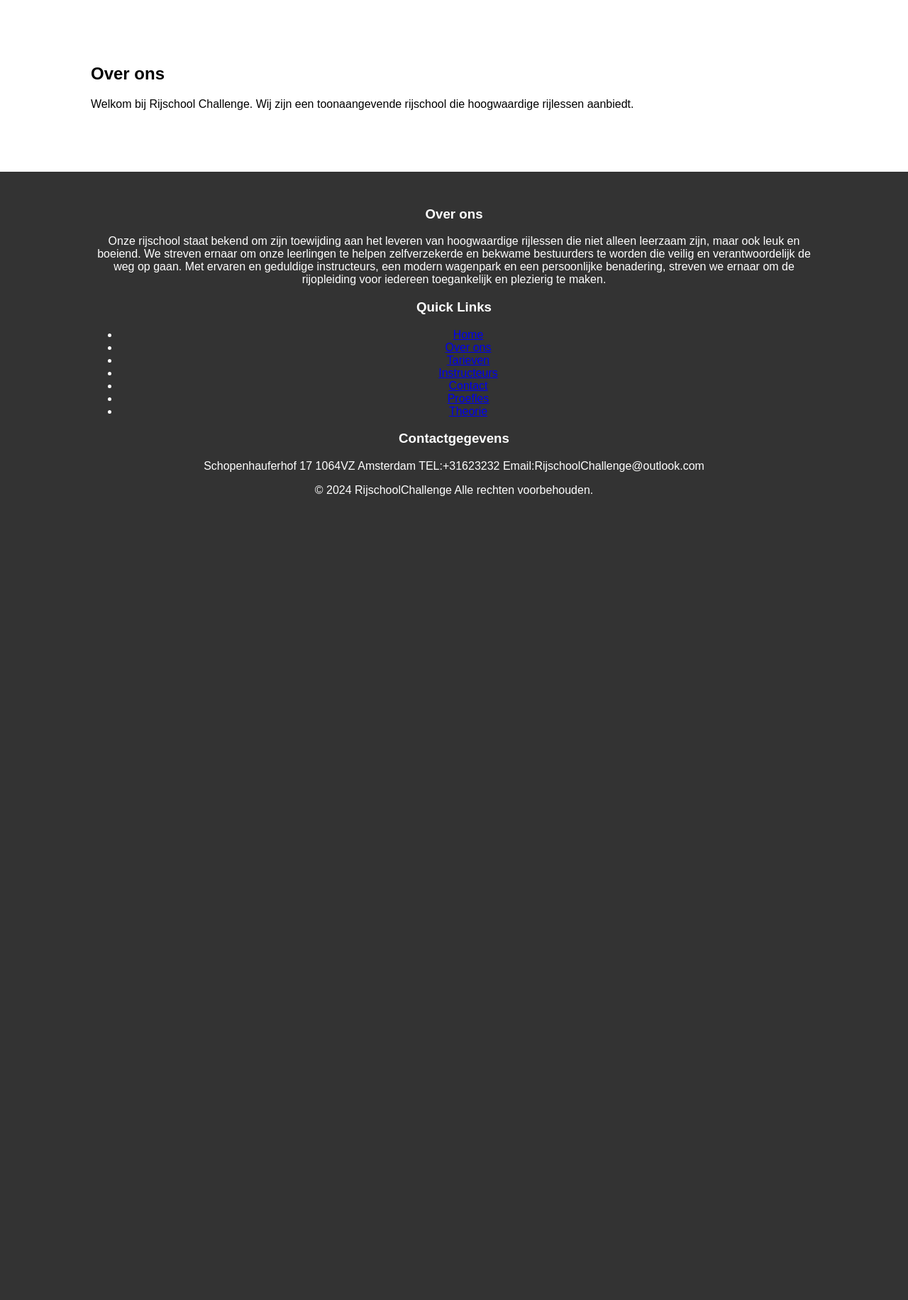
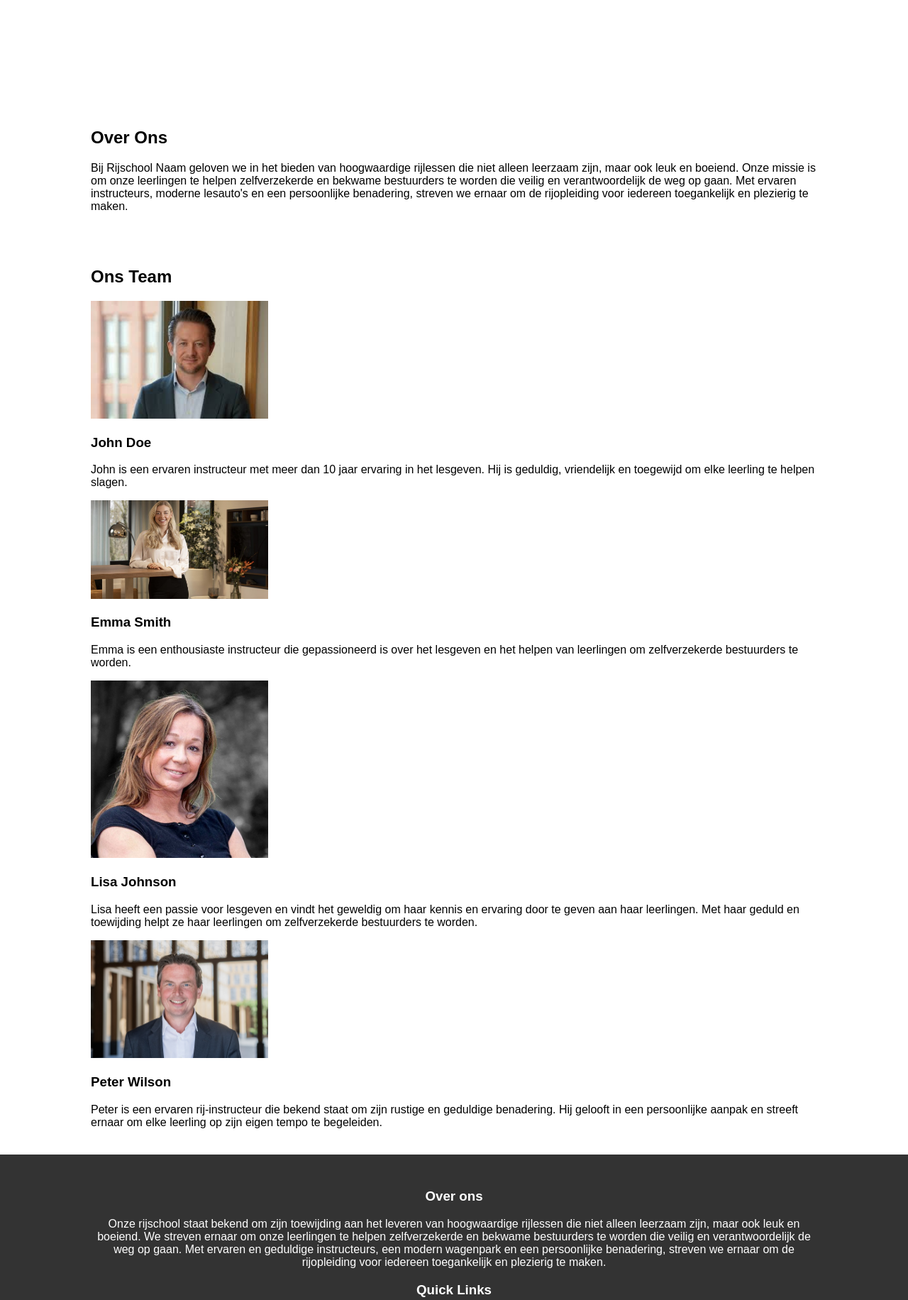
Before and after one commit to DinGosto1/examen-website, a PHP site: page /index.php?page=over-ons in a window 1280 px wide. Shown: the part 106-1938 px from the top of the page at 71% size. Before the commit the page ends 805 px from the top, so only its background shows below. Run offline with PHP 8.4, Linux system fonts and the light colour scheme.

Commit message:
ik heb de pagina over ons voorzien van inhoud zoals de instructeurs die werkzaam zijn bij de rijschool en heb daarbij ook een afbeelding van hun zelf bij hun namen gezet zodat de klant weet met wie hij te maken heeft daarnaast heb ik bij de homepagina 2 extra dingen bij onze diensten en voordelen gezet

```diff
--- a/pages/over-ons.php
+++ b/pages/over-ons.php
@@ -1,9 +1,80 @@
-
-    <!-- Over ons sectie -->
-    <section id="over-ons" class="about">
+ <section id="over-ons" class="about">
         <div class="container">
-            <h2>Over ons</h2>
-            <p>Welkom bij Rijschool Challenge. Wij zijn een toonaangevende rijschool die hoogwaardige rijlessen aanbiedt.</p>
-            <!-- Voeg meer informatie over de rijschool toe -->
         </div>
     </section>
+    <?php
+// Variabelen voor dynamische inhoud
+$rijschoolNaam = "RijschoolChallenge";
+$overOnsTitel = "Over Ons";
+$overOnsTekst = "Bij Rijschool Naam geloven we in het bieden van hoogwaardige rijlessen die niet alleen leerzaam zijn, maar ook leuk en boeiend. Onze missie is om onze leerlingen te helpen zelfverzekerde en bekwame bestuurders te worden die veilig en verantwoordelijk de weg op gaan. Met ervaren instructeurs, moderne lesauto's en een persoonlijke benadering, streven we ernaar om de rijopleiding voor iedereen toegankelijk en plezierig te maken.";
+
+// Functie om het team weer te geven
+function displayTeamMembers($teamMembers) {
+    foreach ($teamMembers as $member) {
+        echo '<div class="team-member">';
+        echo '<img src="' .$member["photo"]. '" alt="' . $member["name"] . '">';
+        echo '<h3>' . $member["name"] . '</h3>';
+        echo '<p>' . $member["bio"] . '</p>';
+        echo '</div>';
+    }
+}
+
+// Teamleden array
+$teamMembers = array(
+    array(
+        "name" => "John Doe",
+        "photo" => "img/John.jpg",
+        "bio" => "John is een ervaren instructeur met meer dan 10 jaar ervaring in het lesgeven. Hij is geduldig, vriendelijk en toegewijd om elke leerling te helpen slagen."
+    ),
+    array(
+        "name" => "Emma Smith",
+        "photo" => "img/Emma.jpg",
+        "bio" => "Emma is een enthousiaste instructeur die gepassioneerd is over het lesgeven en het helpen van leerlingen om zelfverzekerde bestuurders te worden."
+    ),
+    array(
+        "name" => "Lisa Johnson",
+        "photo" => "img/Lisa.jpg",
+        "bio" => "Lisa heeft een passie voor lesgeven en vindt het geweldig om haar kennis en ervaring door te geven aan haar leerlingen. Met haar geduld en toewijding helpt ze haar leerlingen om zelfverzekerde bestuurders te worden."
+    ),
+    array(
+        "name" => "Peter Wilson",
+        "photo" => "img/Peter.jpg",
+        "bio" => "Peter is een ervaren rij-instructeur die bekend staat om zijn rustige en geduldige benadering. Hij gelooft in een persoonlijke aanpak en streeft ernaar om elke leerling op zijn eigen tempo te begeleiden."
+    )
+);
+?>
+
+<!DOCTYPE html>
+<html lang="nl">
+<head>
+    <meta charset="UTF-8">
+    <meta name="viewport" content="width=device-width, initial-scale=1.0">
+    <title><?php echo $rijschoolNaam ?> - <?php echo $overOnsTitel ?></title>
+    <link rel="stylesheet" href="styles.css">
+    <!-- Voeg hier eventuele andere CSS-bestanden toe voor styling -->
+</head>
+<body>
+
+<!-- Over Ons sectie -->
+<section class="about-us">
+    <div class="container">
+        <h2><?php echo $overOnsTitel ?></h2>
+        <p><?php echo $overOnsTekst ?></p>
+    </div>
+</section>
+
+<!-- Teamleden sectie -->
+<section class="team">
+    <div class="container">
+        <h2>Ons Team</h2>
+        <div class="team-members">
+            <?php displayTeamMembers($teamMembers); ?>
+        </div>
+    </div>
+</section>
+
+<!-- Footer -->
+<?php include 'components/footer.php'; ?>
+
+</body>
+</html>
--- a/styles.css
+++ b/styles.css
@@ -38,6 +38,11 @@ nav ul li a {
     color: #fff;
     text-decoration: none;
 }
+
+.team-member img {
+    width: 250px;
+    height: auto;
+}
 section.hero{
     background-image: url(img/mercedes-benz.jpg);
     background-position: center;
@@ -47,10 +52,10 @@ section.hero{
     height: 300px;;
 
 }
+
 /* Hero sectie */
 .hero  {
     background-color: #f4f4f4;
-    /* background-image: url(img/mercedes-benz.jpg);*/
     padding: 50px 0;
     text-align: center;
 }
```
Also changed, not shown: pages/home.php (+10 -2 lines), img/Emma.jpg (added), img/John.jpg (added), img/Lisa.jpg (added), img/Peter.jpg (added).
